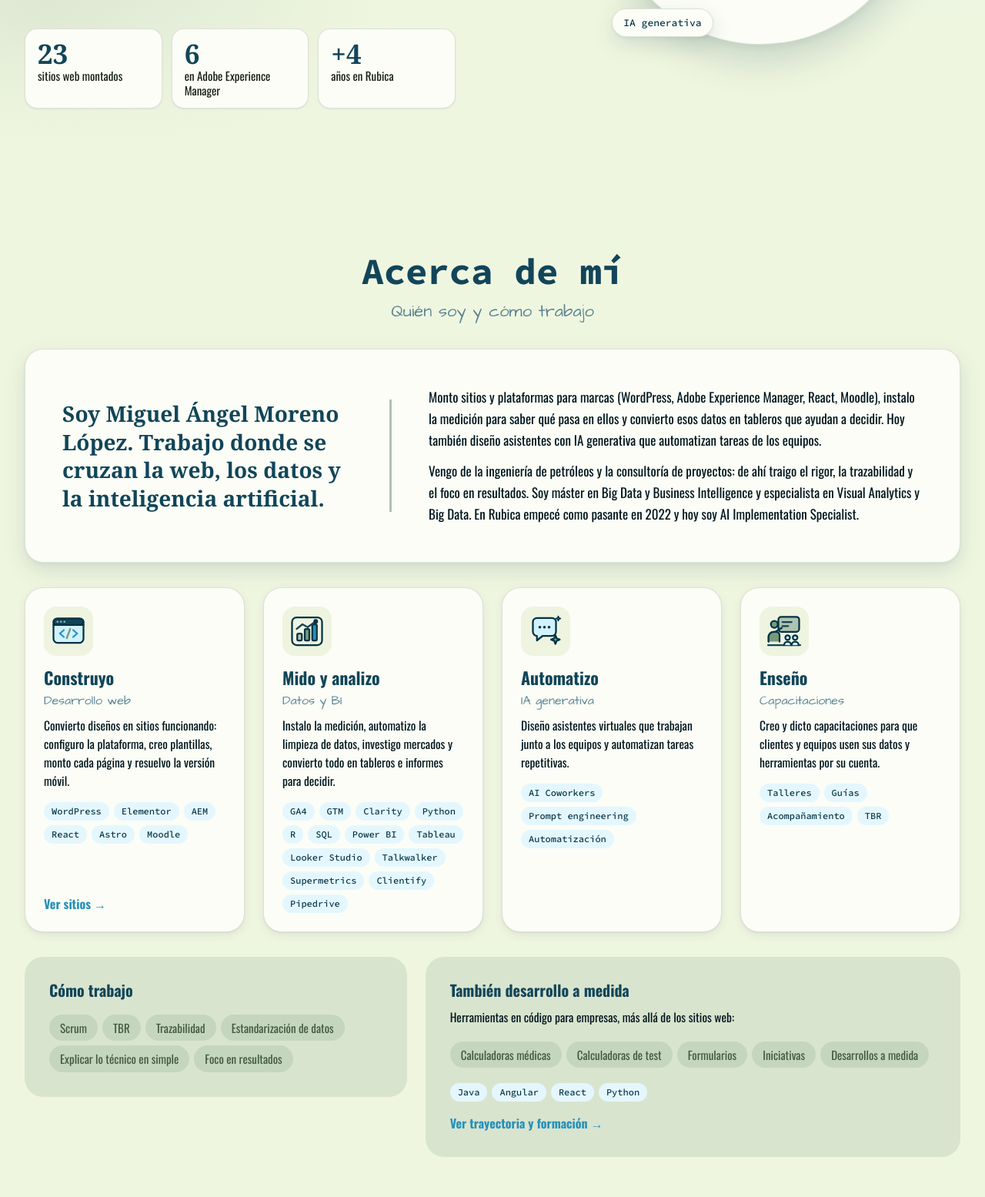
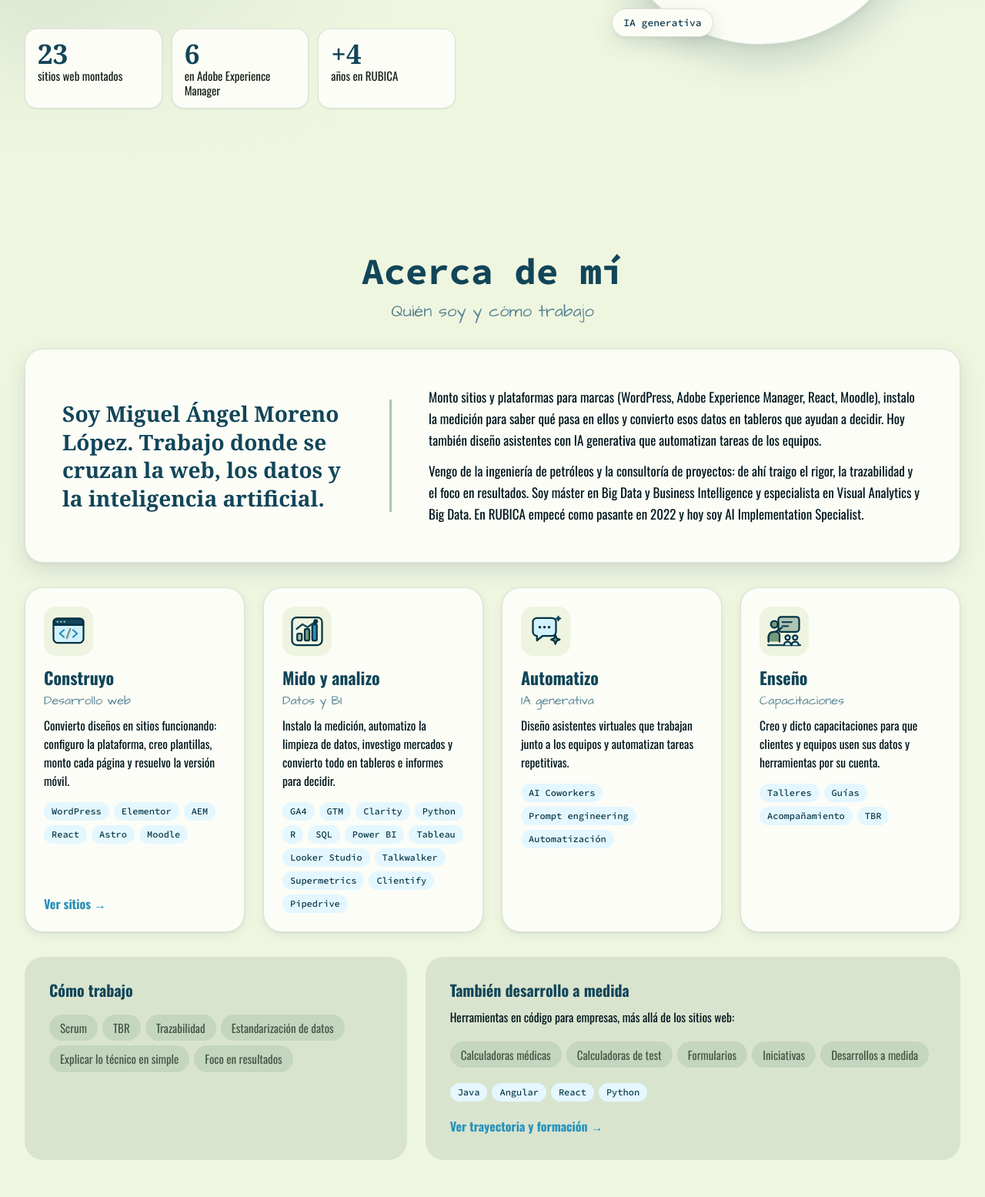
Before and after one commit to Miguel-Lopez-97/Portafolio-M-M, a plain HTML site: page index.html in a window 1280 px wide. Shown: the part 605-2160 px from the top of the page at 77% size. Drawn offline with nearby package versions, Linux system fonts and the light colour scheme; a web font is replaced by a local one.

Commit message:
RUBICA en mayúsculas y cajas del mismo alto en cada fila
Co-Authored-By: Claude Opus 5.5 <noreply@anthropic.com>

```diff
--- a/css/perfil.css
+++ b/css/perfil.css
@@ -132,7 +132,7 @@
   display: grid;
   gap: var(--space-5);
   grid-template-columns: minmax(0, 1fr) minmax(0, 1.4fr);
-  align-items: start;
+  align-items: stretch;
   width: 100%;
 }
 .perfil_panel {
@@ -152,8 +152,8 @@
   line-height: 1.5;
 }
 .perfil_panel .perfil_link {
-  margin-top: var(--space-1);
-  padding-top: 0;
+  margin-top: auto;
+  padding-top: var(--space-2);
 }
 @media screen and (max-width: 1100px) {
   .perfil_grid {
--- a/css/trayectoria.css
+++ b/css/trayectoria.css
@@ -13,7 +13,7 @@
   text-align: center;
 }
 .tray_grid {
-  align-items: start;
+  align-items: stretch;
   display: grid;
   gap: var(--space-5);
   grid-template-columns: minmax(0, 1.15fr) minmax(0, 1fr);
--- a/index.html
+++ b/index.html
@@ -69,7 +69,7 @@
                     <ul class="hero_cifras">
                         <li><strong data-cifra="total">23</strong><span>sitios web montados</span></li>
                         <li><strong data-cifra="aem">6</strong><span>en Adobe Experience Manager</span></li>
-                        <li><strong>+4</strong><span>años en Rubica</span></li>
+                        <li><strong>+4</strong><span>años en RUBICA</span></li>
                     </ul>
                 </div>
                 <div class="hero_visual" aria-hidden="true">
@@ -94,7 +94,7 @@
                         Hoy también diseño asistentes con IA generativa que automatizan tareas de los equipos.</p>
                     <p>Vengo de la ingeniería de petróleos y la consultoría de proyectos: de ahí traigo el rigor, la
                         trazabilidad y el foco en resultados. Soy máster en Big Data y Business Intelligence y especialista
-                        en Visual Analytics y Big Data. En Rubica empecé como pasante en 2022 y hoy soy AI Implementation Specialist.</p>
+                        en Visual Analytics y Big Data. En RUBICA empecé como pasante en 2022 y hoy soy AI Implementation Specialist.</p>
                 </div>
             </div>
 
@@ -206,7 +206,7 @@
                             <p class="tray_fecha">may. 2022 – hoy · 4 años y medio</p>
                             <p class="tray_cargo">RUBICA</p>
                             <p class="tray_lugar">Agencia de consultoría digital, tecnología y educación · Bogotá</p>
-                            <ol class="tray_roles" aria-label="Evolución de cargos en Rubica">
+                            <ol class="tray_roles" aria-label="Evolución de cargos en RUBICA">
                                 <li>
                                     <p class="tray_fecha">may. 2024 – hoy</p>
                                     <p class="tray_rol">AI Implementation Specialist</p>
--- a/scripts/sitios.js
+++ b/scripts/sitios.js
@@ -26,7 +26,7 @@ const SITIOS = [
   { id: "uce", nombre: "Universidad Central del Este", sector: "Educación superior · República Dominicana", anio: 2025, tipo: "completo", rol: "montaje", tec: "wordpress",
     stack: ["WordPress", "Elementor"], tamano: "181 páginas · 52 entradas",
     url: "https://www.uce.edu.do/", dominio: "uce.edu.do" },
-  { id: "rubica", nombre: "Rubica", sector: "Comunicación y marketing", anio: 2025, tipo: "completo", rol: "montaje", tec: "wordpress",
+  { id: "rubica", nombre: "RUBICA", sector: "Comunicación y marketing", anio: 2025, tipo: "completo", rol: "montaje", tec: "wordpress",
     stack: ["WordPress", "Elementor", "WooCommerce"], tamano: "32 páginas · 36 entradas · 15 productos",
     url: "https://rubica.net/", dominio: "rubica.net" },
   { id: "barefoot", nombre: "Barefoot Wine LATAM", sector: "Vinos", anio: 2025, tipo: "completo", rol: "montaje", tec: "wordpress",
```
